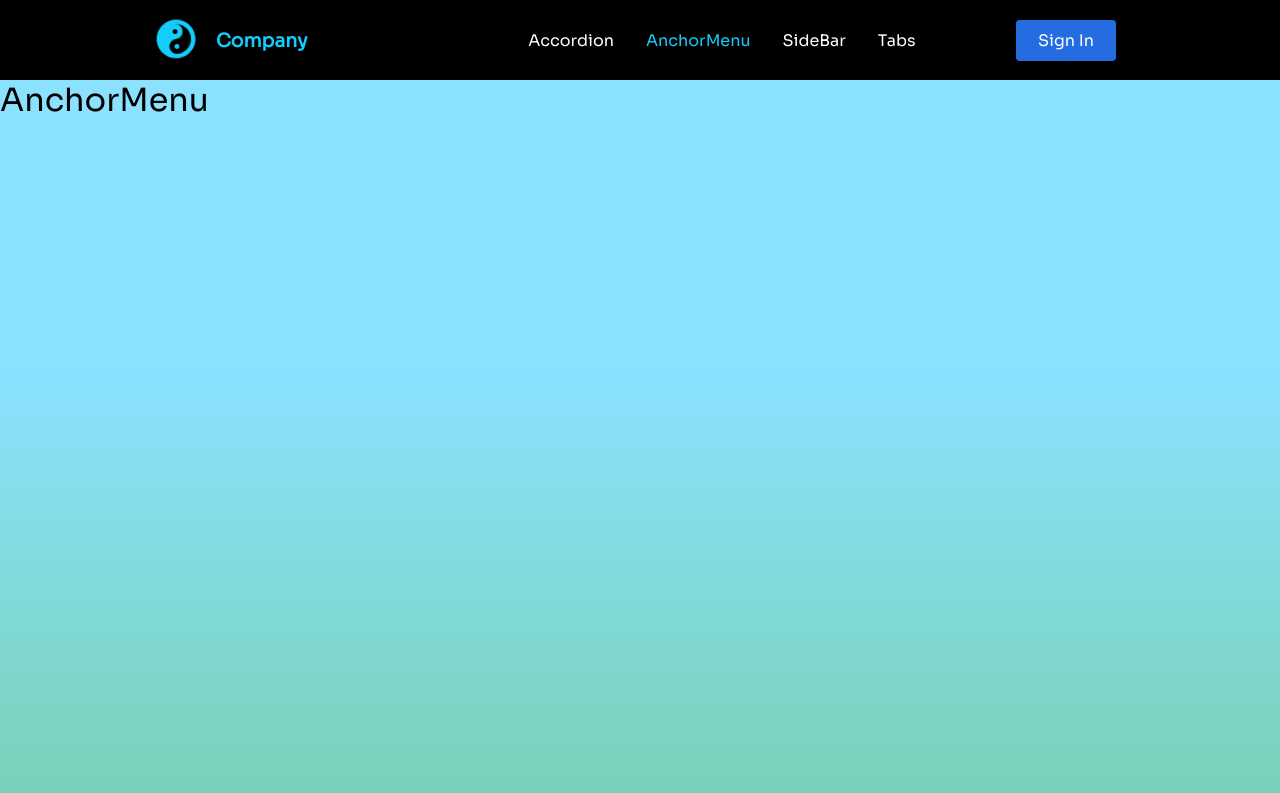
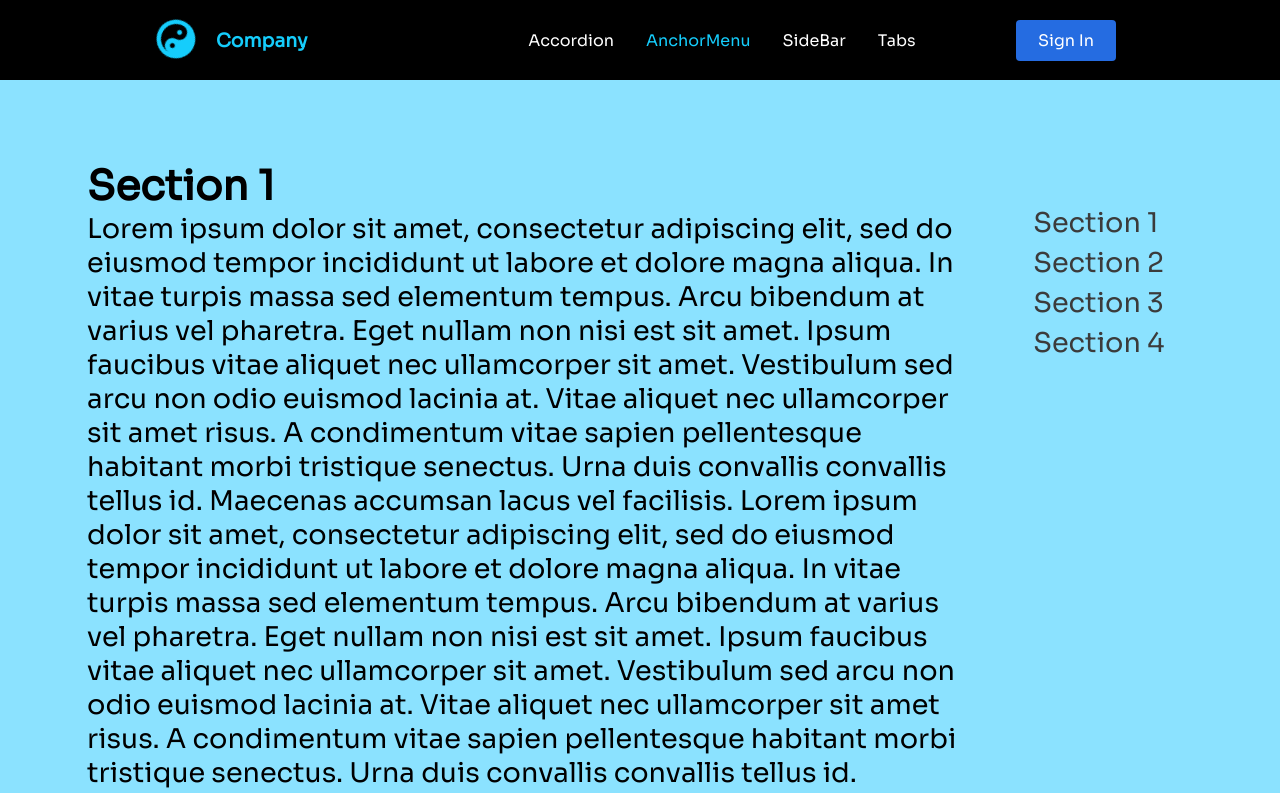
Before and after one commit to chetan-giradkar/core-ui, a React (Create React App) app: page /core-ui/anchormenu in a window 1280 px wide. Shown: the top 793 px of the page. Built offline with nearby package versions, Linux system fonts and the light colour scheme.

Commit message:
Add code for AnchorMenu

```diff
--- a/src/App.css
+++ b/src/App.css
@@ -3,12 +3,15 @@
 @import "./styles/NavBarM.css";
 @import "./styles/Accordion.css";
 @import "./styles/SideBar.css";
+@import "./styles/AnchorPage.css";
+@import "./styles/AnchorMenu.css";
 
 * {
   font-family: "Sora", sans-serif;
   box-sizing: border-box;
   margin: 0;
   padding: 0;
+  scroll-behavior: smooth;
 }
 
 .pages {
--- a/src/App.js
+++ b/src/App.js
@@ -3,7 +3,7 @@ import Navbar from './Components/Navbar';
 import { BrowserRouter as Router, Switch, Route } from "react-router-dom";
 import Accordion from './Components/Accordion/Accordion';
 import SideBar from './Components/SideBar/SideBar';
-import AnchorMenu from './Components/AnchorMenu/AnchorMenu';
+import AnchorPage from './Components/AnchorMenu/AnchorPage';
 import Tabs from './Components/Tabs/Tabs';
 import Login from './Components/Login/Login';
 import Home from './Components/Home/Home';
@@ -15,7 +15,7 @@ function App() {
       <Switch>
         <Route path="/core-ui" exact render={()=>{return <Home />}} />
         <Route path="/core-ui/accordion" render={()=>{return <Accordion title="title123" >Accordion123</Accordion>}} />
-        <Route path="/core-ui/anchormenu" render={()=>{return <AnchorMenu />}} />
+        <Route path="/core-ui/anchormenu" render={()=>{return <AnchorPage />}} />
         <Route path="/core-ui/sidebar" render={()=>{return <SideBar />}} />
         <Route path="/core-ui/tabs" render={()=>{return <Tabs />}} />
         <Route path="/core-ui/sign-in" render={()=>{return <Login />}} />
--- a/src/Components/AnchorMenu/AnchorMenu.jsx
+++ b/src/Components/AnchorMenu/AnchorMenu.jsx
@@ -1,11 +1,15 @@
-import React from 'react'
+// import React, { useEffect } from "react";
+import React from "react";
 
-const AnchorMenu = () => {
-    return (
-        <div className="pages anchor-menu">
-            AnchorMenu
-        </div>
-    )
-}
+const AnchorMenu = ({ sections }) => {
+    if((sections !== null || sections !== undefined) && sections.length > 0) {
+        return (
+            <div id="id123" className="anchor-menu">
+                {sections.map(section => <a href={`#${section.target}`}>{section.itemName}</a>)}
+            </div>
+          );
+    }
+    return null;
+};
 
-export default AnchorMenu
+export default AnchorMenu;
--- /dev/null
+++ b/src/Components/AnchorMenu/AnchorPage.jsx
@@ -0,0 +1,105 @@
+import React, { useEffect } from "react";
+import AnchorMenu from "./AnchorMenu";
+
+const AnchorPage = () => {
+  let sections = [
+    { itemName: "Section 1", target: "section1" },
+    { itemName: "Section 2", target: "section2" },
+    { itemName: "Section 3", target: "section3" },
+    { itemName: "Section 4", target: "section4" },
+  ];
+
+  useEffect(() => {
+    window.scrollTo(0, 80);
+  }, [])
+
+  return (
+    <div className="anchor-page">
+      <div className="main-section">
+        <div id="section1" className="anchor-section">
+          <h2>Section 1</h2>
+          Lorem ipsum dolor sit amet, consectetur adipiscing elit, sed do
+          eiusmod tempor incididunt ut labore et dolore magna aliqua. In vitae
+          turpis massa sed elementum tempus. Arcu bibendum at varius vel
+          pharetra. Eget nullam non nisi est sit amet. Ipsum faucibus vitae
+          aliquet nec ullamcorper sit amet. Vestibulum sed arcu non odio euismod
+          lacinia at. Vitae aliquet nec ullamcorper sit amet risus. A
+          condimentum vitae sapien pellentesque habitant morbi tristique
+          senectus. Urna duis convallis convallis tellus id. Maecenas accumsan
+          lacus vel facilisis. Lorem ipsum dolor sit amet, consectetur
+          adipiscing elit, sed do eiusmod tempor incididunt ut labore et dolore
+          magna aliqua. In vitae turpis massa sed elementum tempus. Arcu
+          bibendum at varius vel pharetra. Eget nullam non nisi est sit amet.
+          Ipsum faucibus vitae aliquet nec ullamcorper sit amet. Vestibulum sed
+          arcu non odio euismod lacinia at. Vitae aliquet nec ullamcorper sit
+          amet risus. A condimentum vitae sapien pellentesque habitant morbi
+          tristique senectus. Urna duis convallis convallis tellus id. Maecenas
+          accumsan lacus vel facilisis.
+        </div>
+        <div id="section2" className="anchor-section">
+          <h2>Section 2</h2>
+          Lorem ipsum dolor sit amet, consectetur adipiscing elit, sed do
+          eiusmod tempor incididunt ut labore et dolore magna aliqua. In vitae
+          turpis massa sed elementum tempus. Arcu bibendum at varius vel
+          pharetra. Eget nullam non nisi est sit amet. Ipsum faucibus vitae
+          aliquet nec ullamcorper sit amet. Vestibulum sed arcu non odio euismod
+          lacinia at. Vitae aliquet nec ullamcorper sit amet risus. A
+          condimentum vitae sapien pellentesque habitant morbi tristique
+          senectus. Urna duis convallis convallis tellus id. Maecenas accumsan
+          lacus vel facilisis. Lorem ipsum dolor sit amet, consectetur
+          adipiscing elit, sed do eiusmod tempor incididunt ut labore et dolore
+          magna aliqua. In vitae turpis massa sed elementum tempus. Arcu
+          bibendum at varius vel pharetra. Eget nullam non nisi est sit amet.
+          Ipsum faucibus vitae aliquet nec ullamcorper sit amet. Vestibulum sed
+          arcu non odio euismod lacinia at. Vitae aliquet nec ullamcorper sit
+          amet risus. A condimentum vitae sapien pellentesque habitant morbi
+          tristique senectus. Urna duis convallis convallis tellus id. Maecenas
+          accumsan lacus vel facilisis.
+        </div>
+        <div id="section3" className="anchor-section">
+          <h2>Section 3</h2>
+          Lorem ipsum dolor sit amet, consectetur adipiscing elit, sed do
+          eiusmod tempor incididunt ut labore et dolore magna aliqua. In vitae
+          turpis massa sed elementum tempus. Arcu bibendum at varius vel
+          pharetra. Eget nullam non nisi est sit amet. Ipsum faucibus vitae
+          aliquet nec ullamcorper sit amet. Vestibulum sed arcu non odio euismod
+          lacinia at. Vitae aliquet nec ullamcorper sit amet risus. A
+          condimentum vitae sapien pellentesque habitant morbi tristique
+          senectus. Urna duis convallis convallis tellus id. Maecenas accumsan
+          lacus vel facilisis. Lorem ipsum dolor sit amet, consectetur
+          adipiscing elit, sed do eiusmod tempor incididunt ut labore et dolore
+          magna aliqua. In vitae turpis massa sed elementum tempus. Arcu
+          bibendum at varius vel pharetra. Eget nullam non nisi est sit amet.
+          Ipsum faucibus vitae aliquet nec ullamcorper sit amet. Vestibulum sed
+          arcu non odio euismod lacinia at. Vitae aliquet nec ullamcorper sit
+          amet risus. A condimentum vitae sapien pellentesque habitant morbi
+          tristique senectus. Urna duis convallis convallis tellus id. Maecenas
+          accumsan lacus vel facilisis.
+        </div>
+        <div id="section4" className="anchor-section">
+          <h2>Section 4</h2>
+          Lorem ipsum dolor sit amet, consectetur adipiscing elit, sed do
+          eiusmod tempor incididunt ut labore et dolore magna aliqua. In vitae
+          turpis massa sed elementum tempus. Arcu bibendum at varius vel
+          pharetra. Eget nullam non nisi est sit amet. Ipsum faucibus vitae
+          aliquet nec ullamcorper sit amet. Vestibulum sed arcu non odio euismod
+          lacinia at. Vitae aliquet nec ullamcorper sit amet risus. A
+          condimentum vitae sapien pellentesque habitant morbi tristique
+          senectus. Urna duis convallis convallis tellus id. Maecenas accumsan
+          lacus vel facilisis. Lorem ipsum dolor sit amet, consectetur
+          adipiscing elit, sed do eiusmod tempor incididunt ut labore et dolore
+          magna aliqua. In vitae turpis massa sed elementum tempus. Arcu
+          bibendum at varius vel pharetra. Eget nullam non nisi est sit amet.
+          Ipsum faucibus vitae aliquet nec ullamcorper sit amet. Vestibulum sed
+          arcu non odio euismod lacinia at. Vitae aliquet nec ullamcorper sit
+          amet risus. A condimentum vitae sapien pellentesque habitant morbi
+          tristique senectus. Urna duis convallis convallis tellus id. Maecenas
+          accumsan lacus vel facilisis.
+        </div>
+      </div>
+      <AnchorMenu sections={sections} />
+    </div>
+  );
+};
+
+export default AnchorPage;
--- a/src/Components/Navbar/NavBarComponents.js
+++ b/src/Components/Navbar/NavBarComponents.js
@@ -9,6 +9,8 @@ export const Nav = styled.nav`
   justify-content: space-between;
   padding: 0.5rem calc((100vw - 1000px) / 2);
   z-index: 10;
+  position: sticky;
+  top: 0;
 `;
 
 export const NavLink = styled(Link)`
--- a/src/Components/Navbar/index.js
+++ b/src/Components/Navbar/index.js
@@ -23,9 +23,6 @@ function Navbar() {
       <NavMenuMobile id="nav-mobile" className={menuOpen ? "navm-open" : "navm-close"}>
         <NavLinkM onClick={()=>{setMenuOpen(false);}} to="/core-ui/accordion" activeStyle>
           Accordion
-        </NavLinkM>
-        <NavLinkM onClick={()=>{setMenuOpen(false);}} to="/core-ui/anchormenu" activeStyle>
-          AnchorMenu
         </NavLinkM>
         <NavLinkM onClick={()=>{setMenuOpen(false);}} to="/core-ui/sidebar" activeStyle>
           SideBar
--- /dev/null
+++ b/src/styles/AnchorMenu.css
@@ -0,0 +1,22 @@
+.anchor-menu {
+    margin: 10% 5% 0% 0%;
+    margin-right: 0;
+    position: -webkit-sticky;
+    position: sticky;
+    top: calc(2% + 80px);
+    height: fit-content;
+    display: flex;
+    flex-direction: column;
+}
+
+.anchor-menu a, .anchor-menu a:visited, .anchor-menu a:hover, .anchor-menu a:active {
+    color: rgb(59, 59, 59);
+    margin: 3px 0;
+    text-decoration: none;
+}
+
+@media screen and (max-width: 820px) {
+    .anchor-menu {
+        display: none;
+    }
+}
--- /dev/null
+++ b/src/styles/AnchorPage.css
@@ -0,0 +1,22 @@
+.anchor-page {
+  background: linear-gradient(rgb(139, 226, 255) 40%, rgb(121, 209, 183) 100%);
+  height: max(100vh, 100%);
+  font-size: 1.7rem;
+  padding: 2% 2%;
+  padding-top: 0;
+  display: flex;
+  flex-direction: row;
+}
+
+.main-section {
+  margin: 0 5%;
+  flex: 4;
+}
+
+.anchor-section {
+    padding-top: 80px;
+}
+
+.anchor-menu {
+    flex: 1;
+}
--- a/src/styles/NavBarM.css
+++ b/src/styles/NavBarM.css
@@ -1,6 +1,7 @@
 #nav-mobile {
     transition: 0.5s ease-in-out;
     z-index: 9;
+    backdrop-filter: blur(3px);
 }
 
 .navm-close {
```
